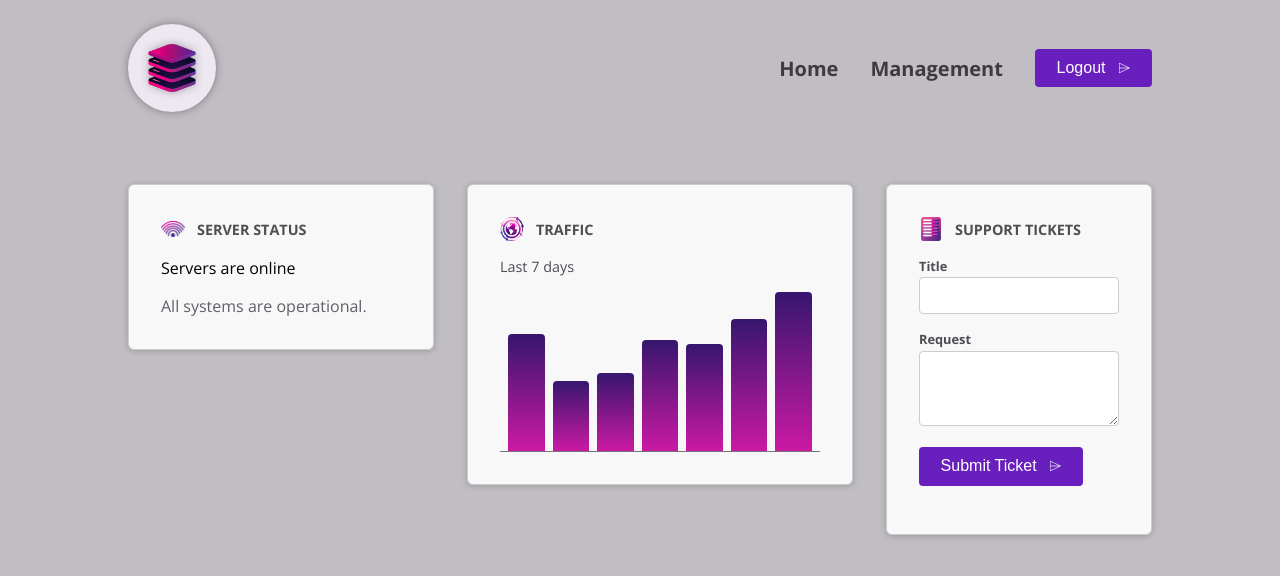
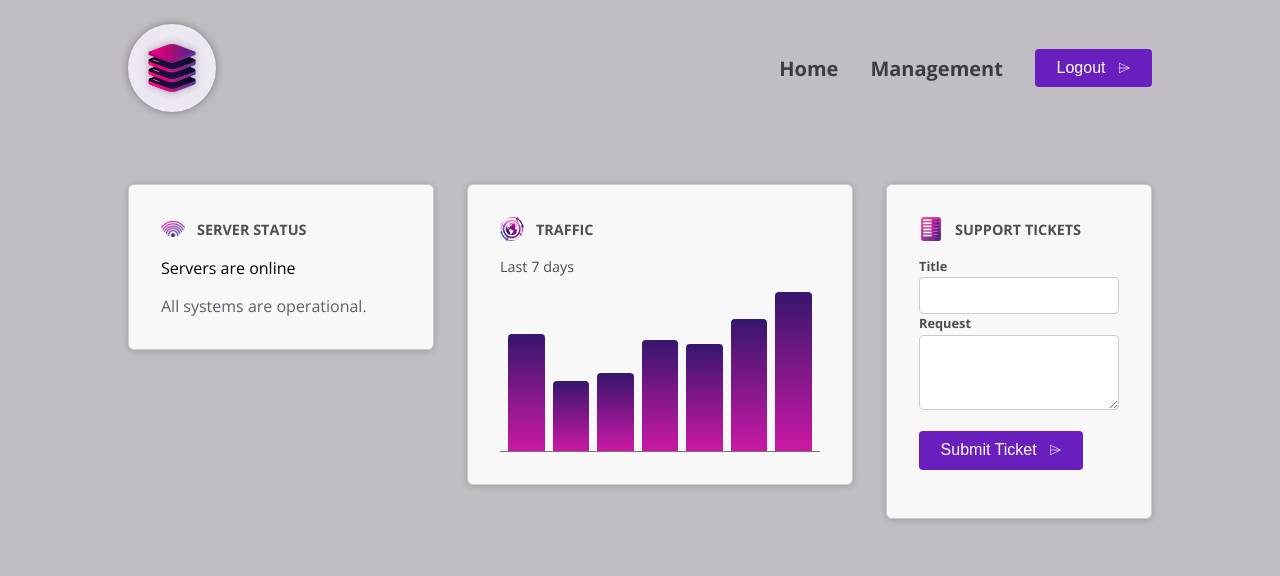
Before and after one commit to Dadabhau/Traffic-project, an Angular app: page / in a window 1280 px wide. Shown: the top 576 px of the page. Built offline with nearby package versions, Linux system fonts and the light colour scheme.

Commit message:
Host Elements From Inside Components

```diff
--- a/src/app/shared/control/control.html
+++ b/src/app/shared/control/control.html
@@ -1,4 +1,2 @@
-<p class="control">
-  <label>{{ label() }}</label>
-  <ng-content select="input, textarea"></ng-content>
-</p>
+<label>{{ label() }}</label>
+<ng-content select="input, textarea"></ng-content>
--- a/src/app/shared/control/control.ts
+++ b/src/app/shared/control/control.ts
@@ -6,6 +6,7 @@ import { Component, input, Input, ViewEncapsulation } from '@angular/core';
   templateUrl: './control.html',
   styleUrl: './control.scss',
   encapsulation: ViewEncapsulation.None,
+  host: { class: 'control' },
 })
 export class Control {
   // @Input() label = '';
```
